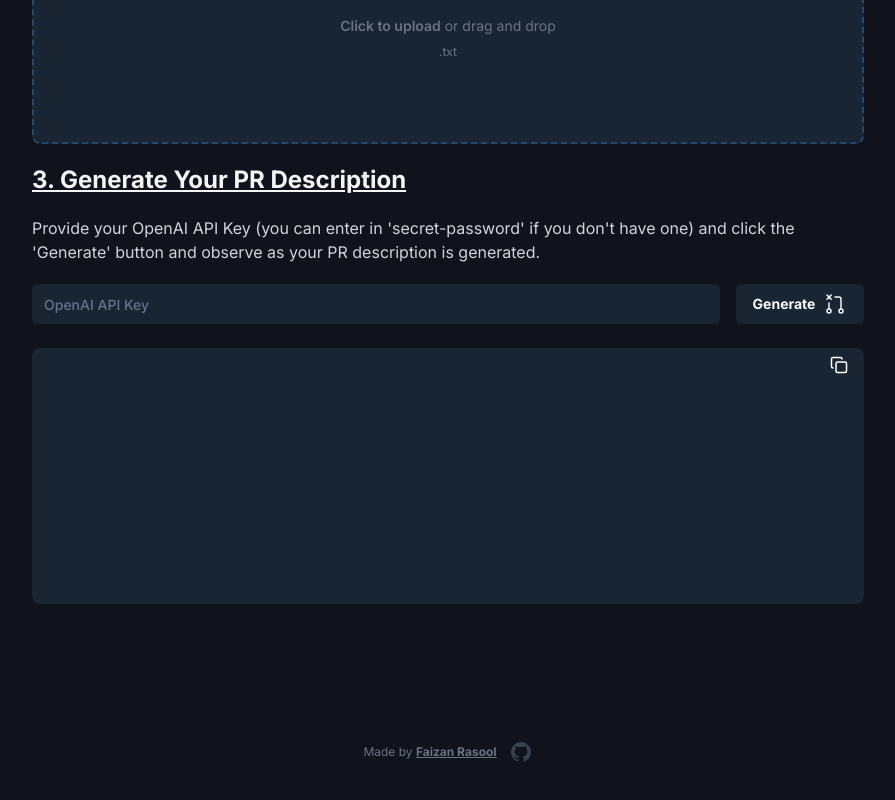
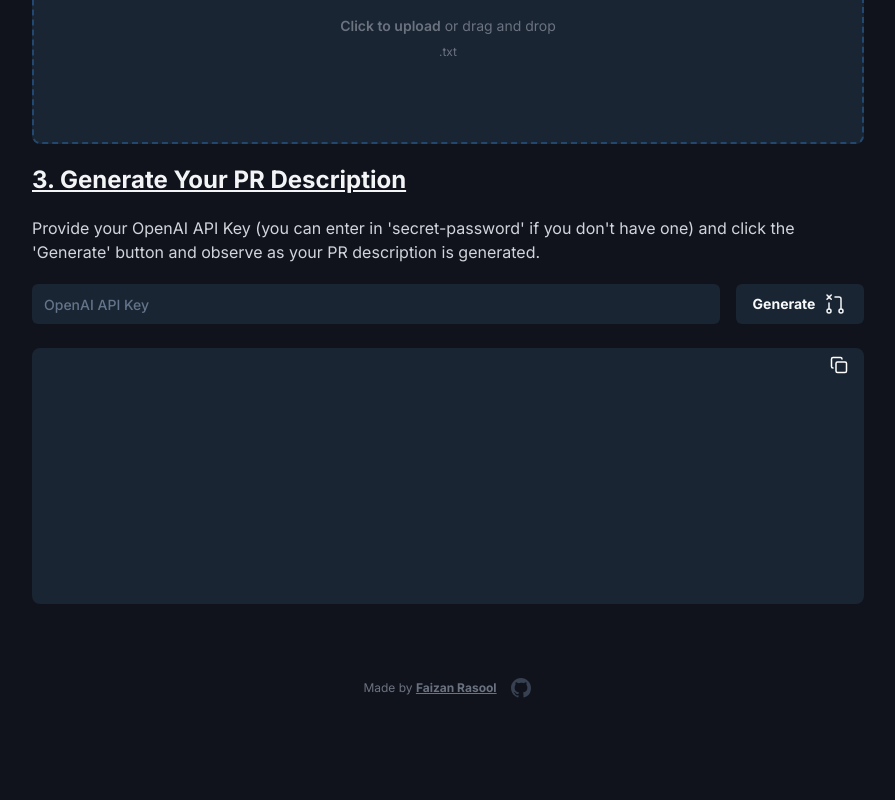
Before and after one commit to faizanraso/prbuddy, a Next.js app: page /generate in a window 1280 px wide. Shown: the part 580-1380 px from the top of the page, without its empty margins (192-1087 px from the left). After the commit the page ends 1312 px from the top, so only its background shows below. Built offline with nearby package versions, Linux system fonts and the light colour scheme; no server answers.

Commit message:
padding update

```diff
--- a/app/_components/footer.tsx
+++ b/app/_components/footer.tsx
@@ -3,7 +3,7 @@ import Link from "next/link";
 export default function Footer() {
   return (
     <footer>
-      <div className="flex flex-row mx-auto px-4 py-16 sm:px-6 lg:px-8 items-center justify-center gap-x-3">
+      <div className="flex flex-row mx-auto px-4 pb-8 sm:px-6 lg:px-8 items-center justify-center gap-x-3">
         <p className="text-gray-500 text-xs">
           Made by{" "}
           <Link
```
